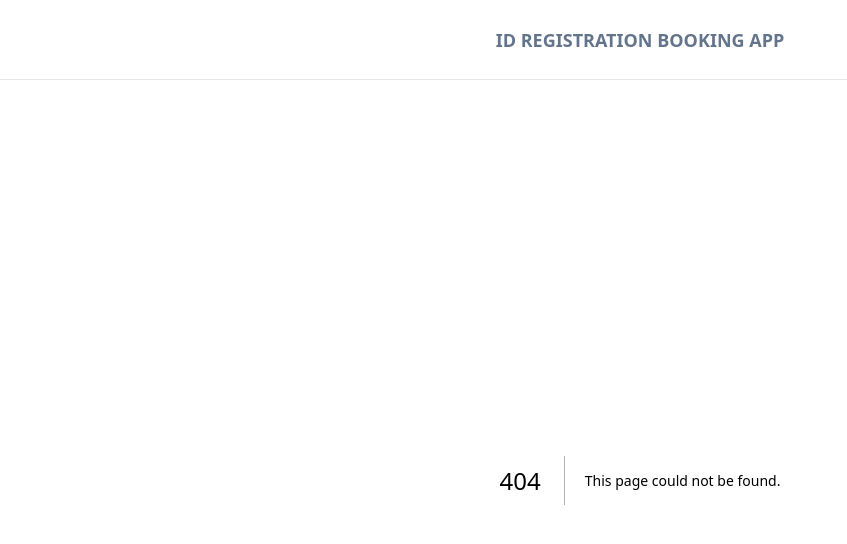
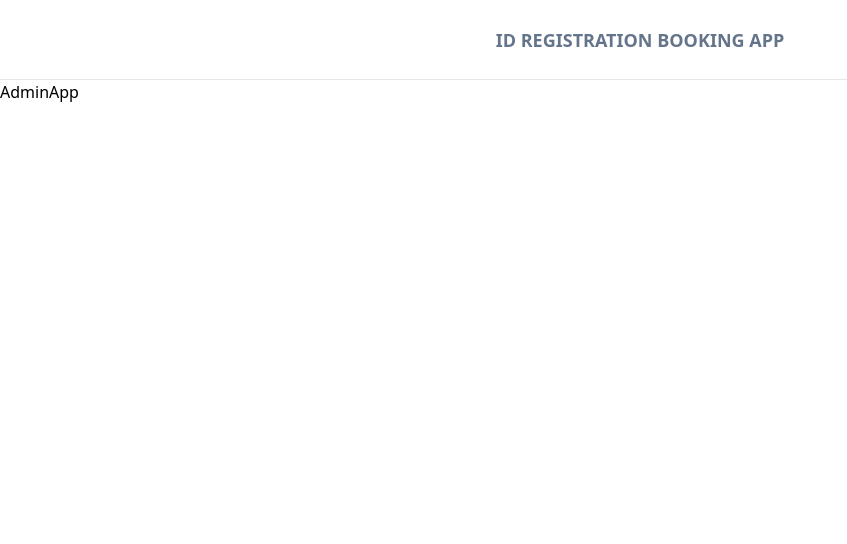
Before and after one commit to Tadiwr/idapp, a Next.js app in the folder frontend/: page /admin in a window 1280 px wide. Before the commit this address had no page. Shown: the top 544 px of the page, without its empty margins (0-847 px from the left). Built offline with nearby package versions, Linux system fonts and the light colour scheme.

Commit message:
adds admin page

```diff
--- /dev/null
+++ b/frontend/src/app/admin/page.tsx
@@ -0,0 +1,7 @@
+import React from 'react'
+
+export default function AdminApp() {
+  return (
+    <div>AdminApp</div>
+  )
+}
```
